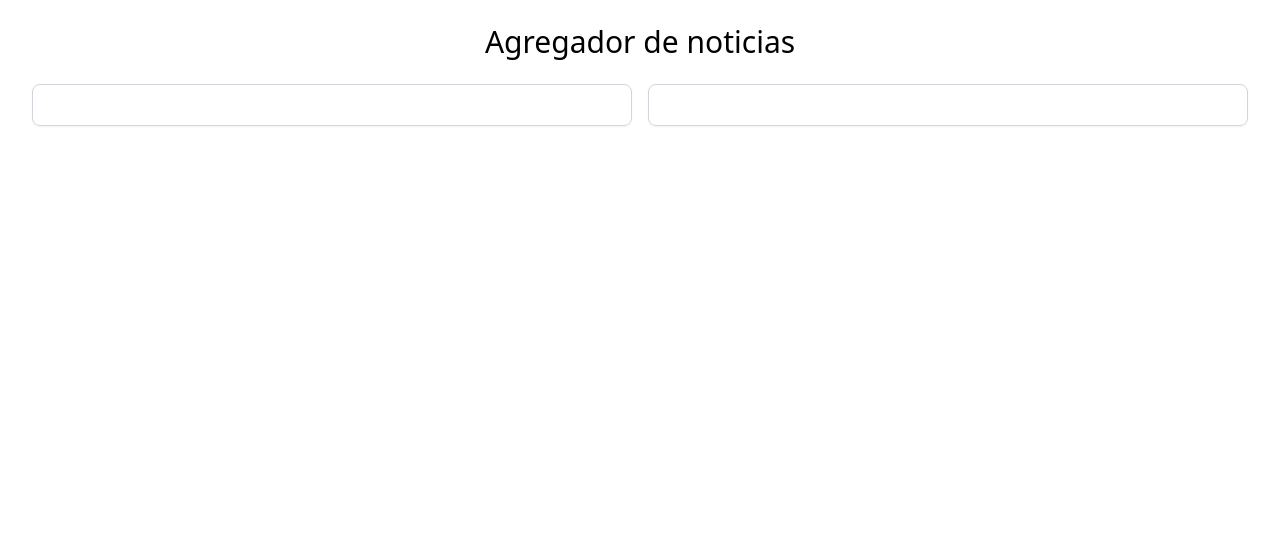
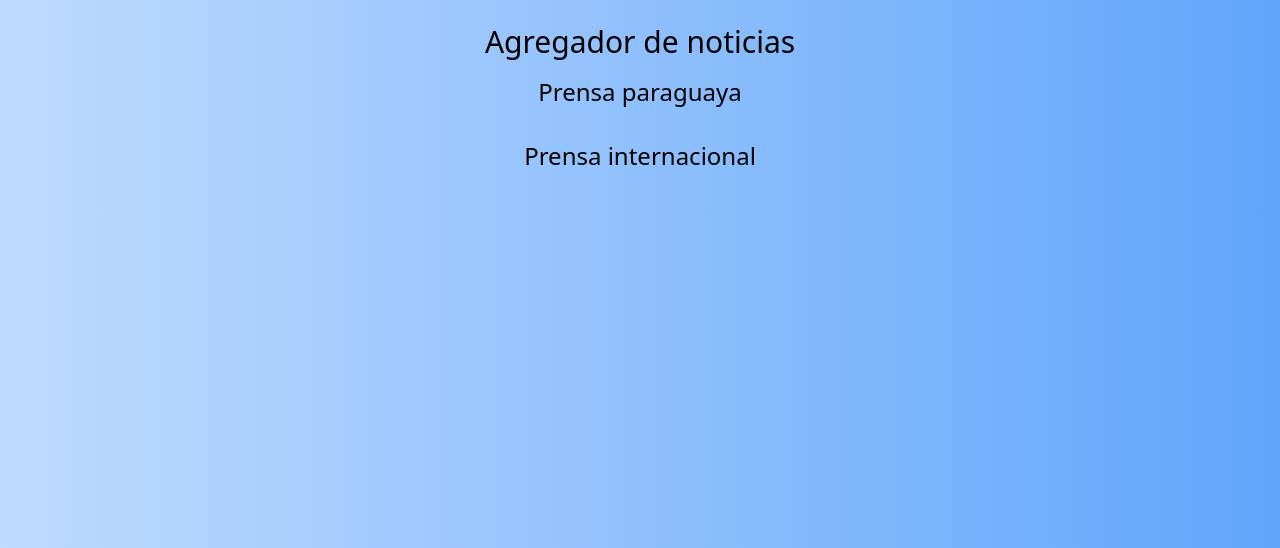
Before and after one commit to paezdavid/agregador-noticias, a Flask app: page / in a window 1280 px wide. Shown: the top 548 px of the page. Run offline with Flask 2, Linux system fonts and the light colour scheme; data that the repository does not hold is empty; some libraries are stand-ins or nearby versions.

Commit message:
added styles and color

```diff
--- a/templates/index.html
+++ b/templates/index.html
@@ -7,21 +7,22 @@
     <title>Aggregator</title>
     <script src="https://cdn.tailwindcss.com"></script>
 </head>
-<body class="p-6">
+<body class="p-6 bg-gradient-to-r from-blue-200 to-blue-400">
    <div class="titlee center max-w-xl mx-auto">
        <h2 class="text-3xl mb-4 text-center">Agregador de noticias</h2>
+       <h2 class="text-2xl mb-4 text-center">Prensa paraguaya</h2>
    </div>
 
-   <div class="grid grid-cols-2 col-span-2 grid-rows-4">
+   <div class="grid grid-cols-4 col-span-2 grid-rows-4 mb-4">
 
-       {% for noticia in data %}
+       {% for noticia in data["prensa_py"] %}
         <div class="grid m-2 elemento-noticia">
-            <div class="relative flex items-center space-x-3 rounded-lg border border-gray-300 px-6 py-5 shadow-sm focus-within:ring-2 focus-within:ring-indigo-500 focus-within:ring-offset-2 hover:border-gray-400">
+            <div class="bg-neutral-50/40 relative flex items-center space-x-3 rounded-lg border border-gray-700 px-6 py-5 focus-within:ring-2 focus-within:ring-indigo-500 focus-within:ring-offset-2 hover:bg-neutral-50/80">
                 <div class="min-w-0 flex-1">
                     <a href="{{ noticia.url_noticia }}" class="focus:outline-none">
                     <span class="absolute inset-0" aria-hidden="true"></span>
-                    <h3 class="text-sm font-medium">{{ noticia["noticia_encabezado"] }}</h3>
-                    <p class="truncate text-sm text-gray-500 diario_marca">{{ noticia["diario_marca"] }}</p>
+                    <h3 class="text-sm font-medium mb-2">{{ noticia["noticia_encabezado"] }}</h3>
+                    <p class="truncate text-sm text-gray-700 diario_marca">{{ noticia["diario_marca"] }}</p>
                     </a>
                 </div>
             </div>
@@ -29,7 +30,32 @@
 
         </div>
         {% endfor %}
+
    </div>
+
+   <div class="titlee center max-w-xl mx-auto">
+    <h2 class="text-2xl mb-4 text-center">Prensa internacional</h2>
+</div>
+
+<div class="grid grid-cols-4 col-span-2 grid-rows-4">
+
+    {% for noticia in data["prensa_inter"] %}
+     <div class="grid m-2 elemento-noticia">
+         <div class=" bg-neutral-50/40 relative flex items-center space-x-3 rounded-lg border border-gray-700 px-6 py-5 focus-within:ring-2 focus-within:ring-indigo-500 focus-within:ring-offset-2 hover:bg-neutral-50/80">
+             <div class="min-w-0 flex-1">
+                 <a href="{{ noticia.url_noticia }}" class="focus:outline-none">
+                 <span class="absolute inset-0" aria-hidden="true"></span>
+                 <h3 class="text-sm font-medium mb-2">{{ noticia["noticia_encabezado"] }}</h3>
+                 <p class="truncate text-sm text-gray-700 diario_marca">{{ noticia["diario_marca"] }}</p>
+                 </a>
+             </div>
+         </div>
+
+
+     </div>
+     {% endfor %}
+
+</div>
 
    <script>
     const diario_marca = document.querySelectorAll(".diario_marca")
```
